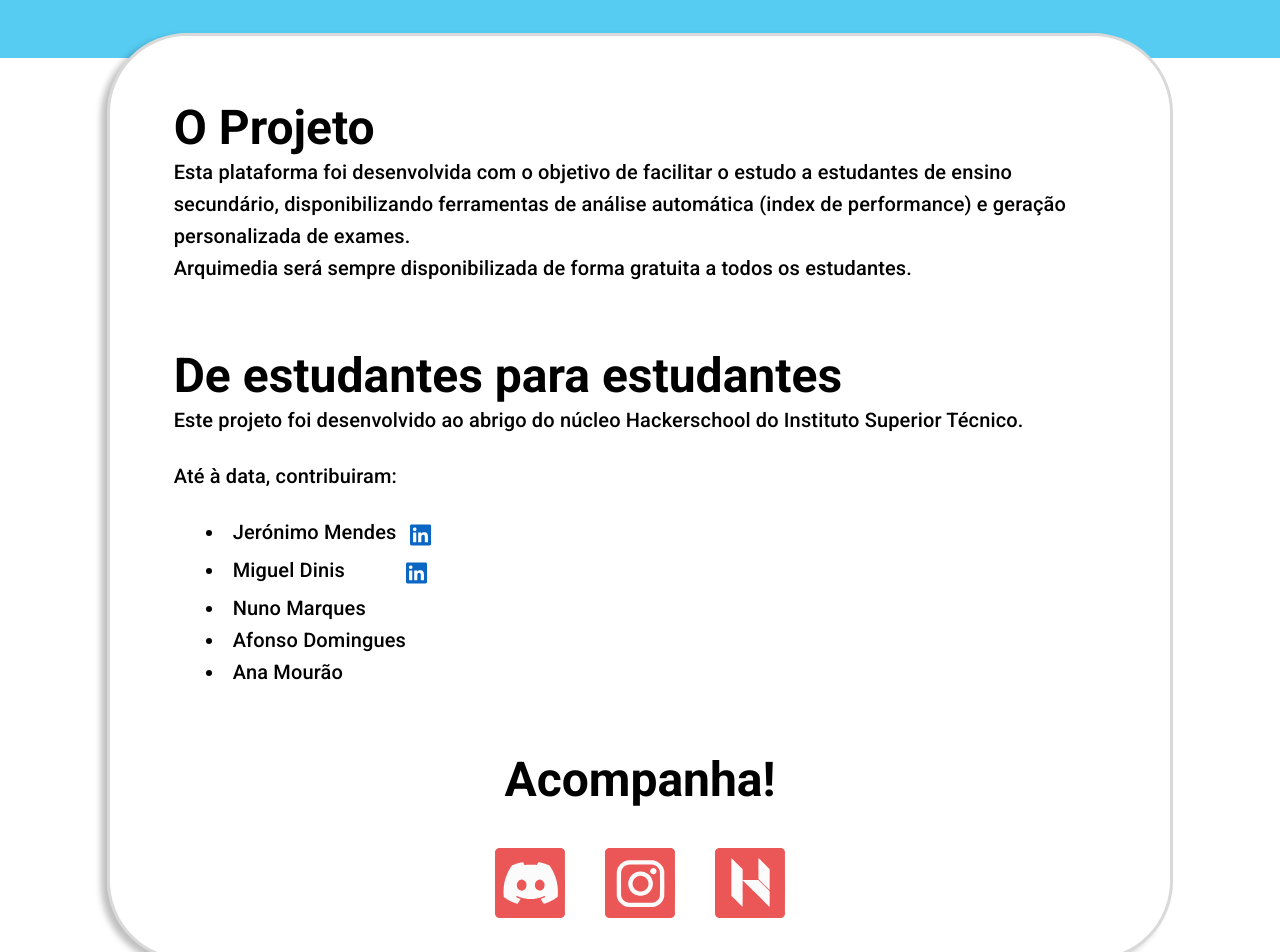
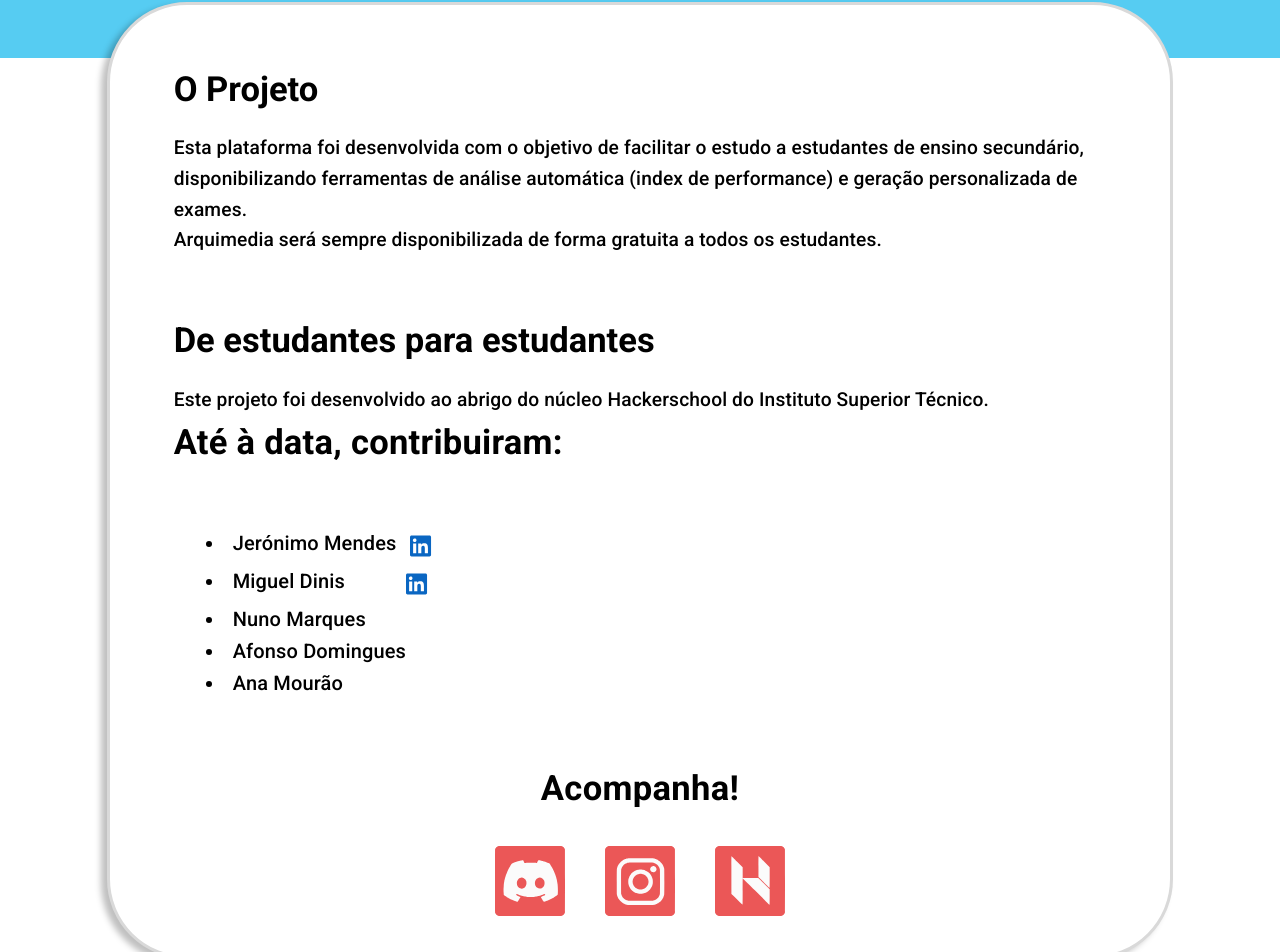
Before and after one commit to HackerSchool/Arquimedia, a React (Create React App) app in the folder frontend/: page /sobre in a window 1280 px wide. Shown: the part 360-1312 px from the top of the page. Built offline with nearby package versions, Linux system fonts and the light colour scheme; no server answers.

Commit message:
Used the new Components on the AboutPage tiding up styling also

```diff
--- a/frontend/src/pages/AboutUsPage.js
+++ b/frontend/src/pages/AboutUsPage.js
@@ -5,11 +5,12 @@ import { ReactComponent as Discord } from '../assets/icon_disc_3.svg';
 import { ReactComponent as HackerSchool } from '../assets/icon_hs_3.svg';
 import { ReactComponent as Instagram } from '../assets/icon_insta_1.svg';
 import config from '../config';
+import Title from '../components/typographies/Title.js';
+import Body from '../components/typographies/Body.js';
 
 export const AboutUsPage = () => {
 	const sxStyles = {
 		rectangle: {
-			width: '100vw',
 			height: '30vh',
 			flexWrap: 'nowrap',
 			background: theme.palette.primary.main,
@@ -22,26 +23,12 @@ export const AboutUsPage = () => {
 			borderRadius: 20,
 			border: '3px solid #D9D9D9',
 			boxShadow: '-6px 4px 6px rgba(0, 0, 0, 0.25)',
-			marginTop: '-25px',
 			padding: '2rem',
+			marginTop: '-7vh',
 		},
-
 		text: {
 			wordWrap: 'break-word',
 			padding: '2rem',
-		},
-
-		body: {
-			minHeight: '12vh',
-		},
-
-		title: {
-			minHeight: '7vh',
-		},
-
-		name: {
-			wordWrap: 'break-word',
-			paddingLeft: '2rem',
 		},
 		devName: { display: 'inline-block', minWidth: '20vh' },
 		devSocials: { display: 'inline-block' },
@@ -55,11 +42,7 @@ export const AboutUsPage = () => {
 	};
 
 	return (
-		<div
-			style={{
-				overflowX: 'hidden',
-			}}
-		>
+		<Grid container direction='column' justifyContent='center' alignItems='center'>
 			<Grid
 				sx={sxStyles.rectangle}
 				container
@@ -85,47 +68,34 @@ export const AboutUsPage = () => {
 						<Paper sx={sxStyles.paper}>
 							<Grid container>
 								<Grid item sx={sxStyles.text}>
-									<Typography
-										variant='h3'
-										fontWeight={'bold'}
-										sx={sxStyles.title}
-									>
-										O Projeto
-									</Typography>
-									<Typography variant='h6' sx={sxStyles.body}>
+									<Title variant='h3'>O Projeto</Title>
+									<Body variant='h6'>
 										Esta plataforma foi desenvolvida com o objetivo de facilitar
 										o estudo a estudantes de ensino secundário, disponibilizando
 										ferramentas de análise automática (index de performance) e
 										geração personalizada de exames.
-									</Typography>
-									<Typography variant='h6'>
+									</Body>
+									<Body variant='h6'>
 										Arquimedia será sempre disponibilizada de forma gratuita a
 										todos os estudantes.
-									</Typography>
+									</Body>
 								</Grid>
 								<Grid item sx={sxStyles.text}>
-									<Typography
-										variant='h3'
-										fontWeight={'bold'}
-										sx={sxStyles.title}
-									>
-										De estudantes para estudantes
-									</Typography>
-									<Typography variant='h6' sx={sxStyles.title}>
+									<Title variant='h3'>De estudantes para estudantes</Title>
+									<Body variant='h6'>
 										Este projeto foi desenvolvido ao abrigo do núcleo
 										Hackerschool do Instituto Superior Técnico.
-									</Typography>
-									<Typography variant='h6' sx={sxStyles.title}>
-										Até à data, contribuiram:
-									</Typography>
+									</Body>
+									<Title variant='h6'>Até à data, contribuiram:</Title>
 									<Grid container>
-										<Typography variant='h6' sx={sxStyles.name}>
+										<Typography variant='h6' sx={sxStyles.text}>
 											{config.devs.map((dev) => {
 												return (
 													<li key={dev.name}>
 														<Typography
 															variant='h6'
 															sx={sxStyles.devName}
+															style={sxStyles.body}
 														>
 															{dev.name}
 														</Typography>{' '}
@@ -157,9 +127,7 @@ export const AboutUsPage = () => {
 								justifyContent='center'
 							>
 								<Grid item>
-									<Typography variant='h3' fontWeight={'bold'} sx={sxStyles.text}>
-										Acompanha!
-									</Typography>
+									<Title>Acompanha!</Title>
 								</Grid>
 							</Grid>
 							<Grid
@@ -202,6 +170,6 @@ export const AboutUsPage = () => {
 					</Grid>
 				</Grid>
 			</Grid>
-		</div>
+		</Grid>
 	);
 };
```
